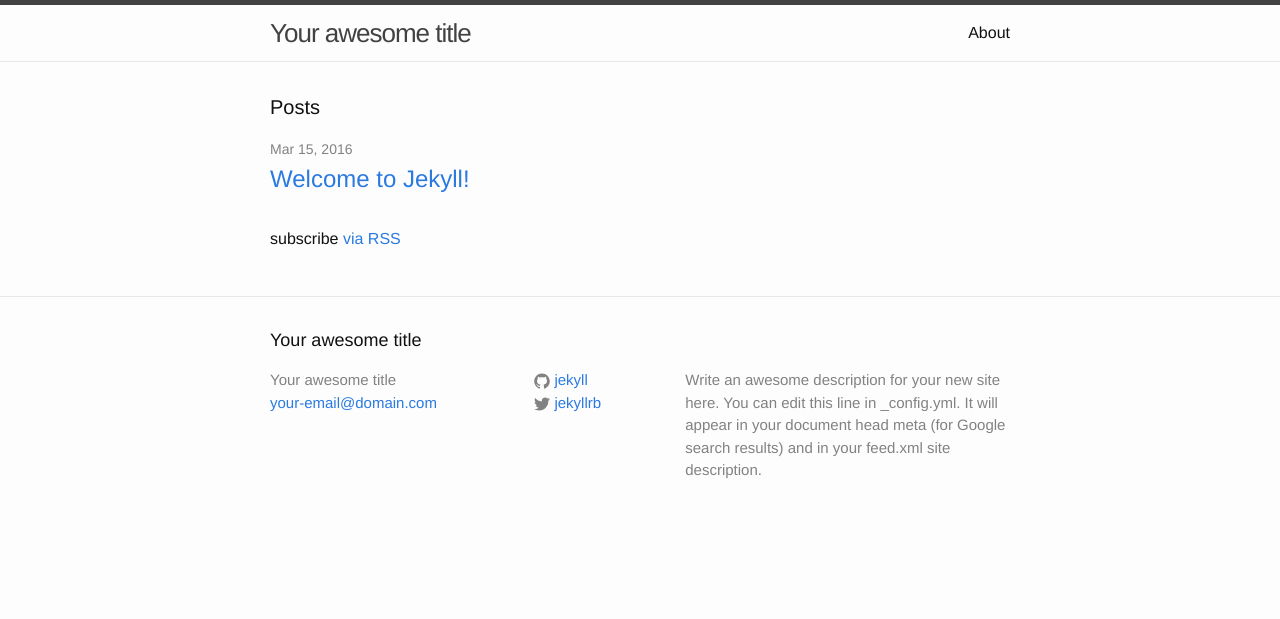
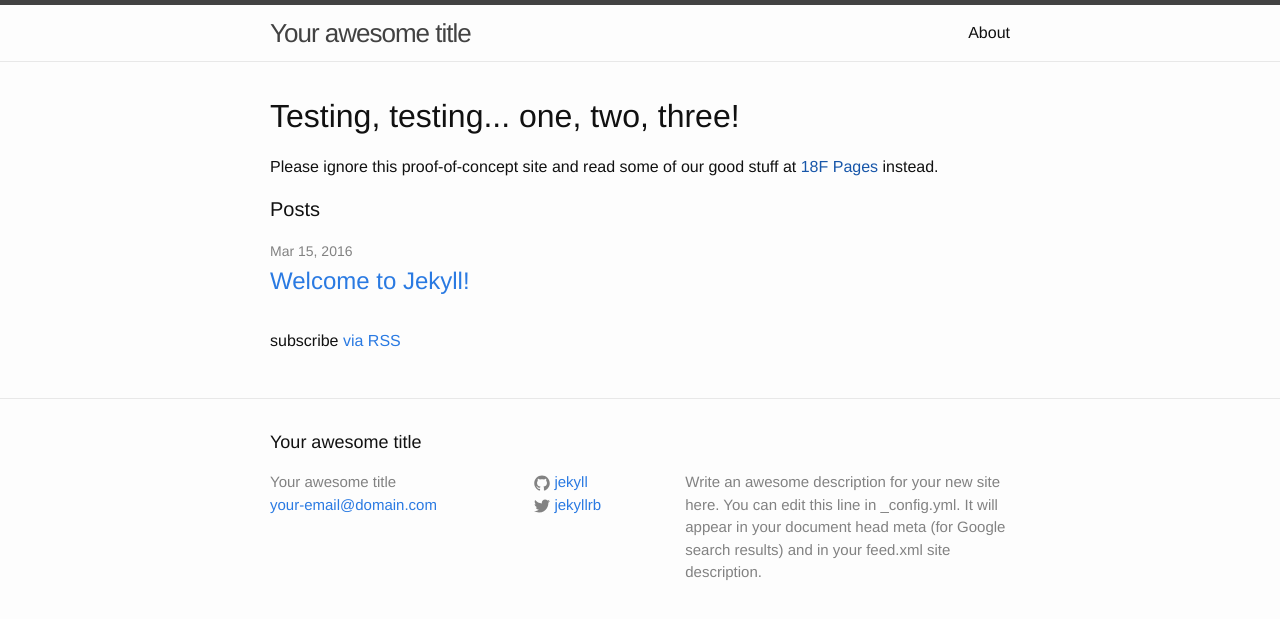
Before and after one commit to 18F/pages-shell, a Jekyll site: the page built from empty-shell/index.html, in a window 1280 px wide. Shown: the top 619 px of the page. Built offline with Jekyll 4.4.1, drawn with Linux system fonts in a browser that asks for light colours.

Commit message:
Add "please ignore" note

```diff
--- a/empty-shell/index.html
+++ b/empty-shell/index.html
@@ -3,6 +3,13 @@ layout: default
 ---
 
 <div class="home">
+
+  <h1>Testing, testing... one, two, three!</h1>
+
+  <p>Please ignore this proof-of-concept site
+     and read some of our good stuff at
+     <a href="{{ site.baseurl }}">18F Pages</a>
+     instead.</p>
 
   <h1 class="page-heading">Posts</h1>
 
```
